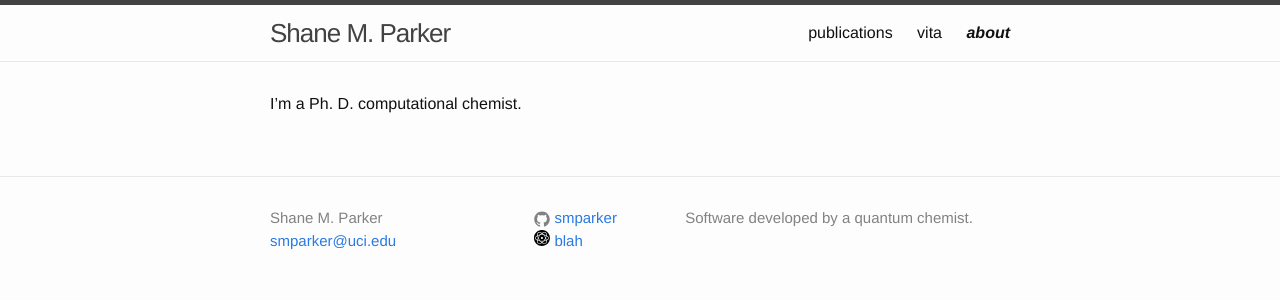
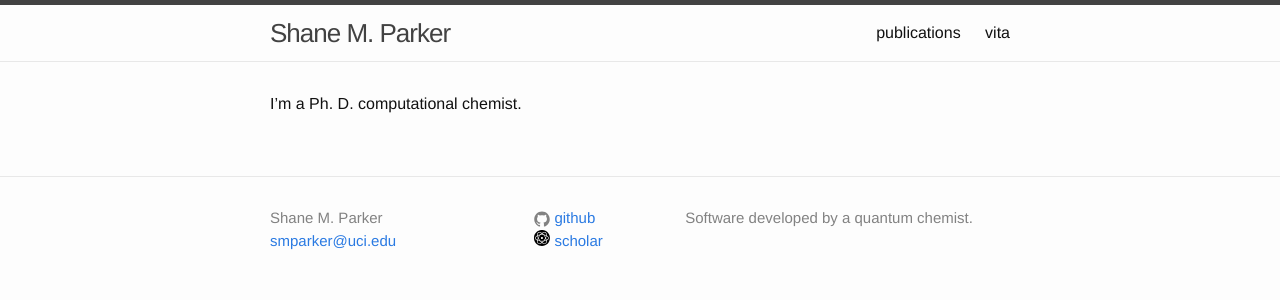
Before and after one commit to smparker/smparker.github.io, a Jekyll site: the page built from 3_about.md, in a window 1280 px wide. Shown: the top 300 px of the page. Built offline with Jekyll 4.4.1, drawn with Linux system fonts in a browser that asks for light colours.

Commit message:
remove about from bar, it doesn't have anything in there yet. also include link to google scholar

```diff
--- a/3_about.md
+++ b/3_about.md
@@ -1,6 +1,5 @@
 ---
 layout: page
-title: about
 permalink: /about/
 ---
 
--- a/_config.yml
+++ b/_config.yml
@@ -7,7 +7,8 @@ baseurl: "" # the subpath of your site, e.g. /blog/
 url: "http://smparker.github.io" # the base hostname & protocol for your site
 #twitter_username: sparkadocious
 github_username:  smparker
-google_scholar: blah
+google_scholar: smparker
+
 
 # Build settings
 markdown: kramdown
--- a/_includes/footer.html
+++ b/_includes/footer.html
@@ -21,7 +21,7 @@
                 </svg>
               </span>
 
-              <span class="username">{{ site.github_username }}</span>
+              <span class="username">github</span>
             </a>
           </li>
           {% endif %}
@@ -43,7 +43,7 @@
 
           {% if site.google_scholar %}
           <li>
-            <a href="https://scholar.google.com/{{ site.google_scholar }}">
+            <a href="https://scholar.google.com/citations?user=OqC2Vc8AAAAJ&hl=en">
               <svg version="1.1" id="Layer_1" xmlns="http://www.w3.org/2000/svg" xmlns:xlink="http://www.w3.org/1999/xlink" x="0px" y="0px"
                  width="16px" height="16px" viewBox="5 5 16 16" enable-background="new 4.933 5 16 16" xml:space="preserve">
               <g>
@@ -85,7 +85,7 @@
                   c-0.6,0.398-0.863,1.252-0.758,2.406C9.431,9.869,10.238,9.658,11.122,9.535z"/>
               </g>
               </svg>
-              <span class="username">{{ site.google_scholar }}</span>
+              <span class="username">scholar</span>
             </a>
           </li>
           {% endif %}
```
